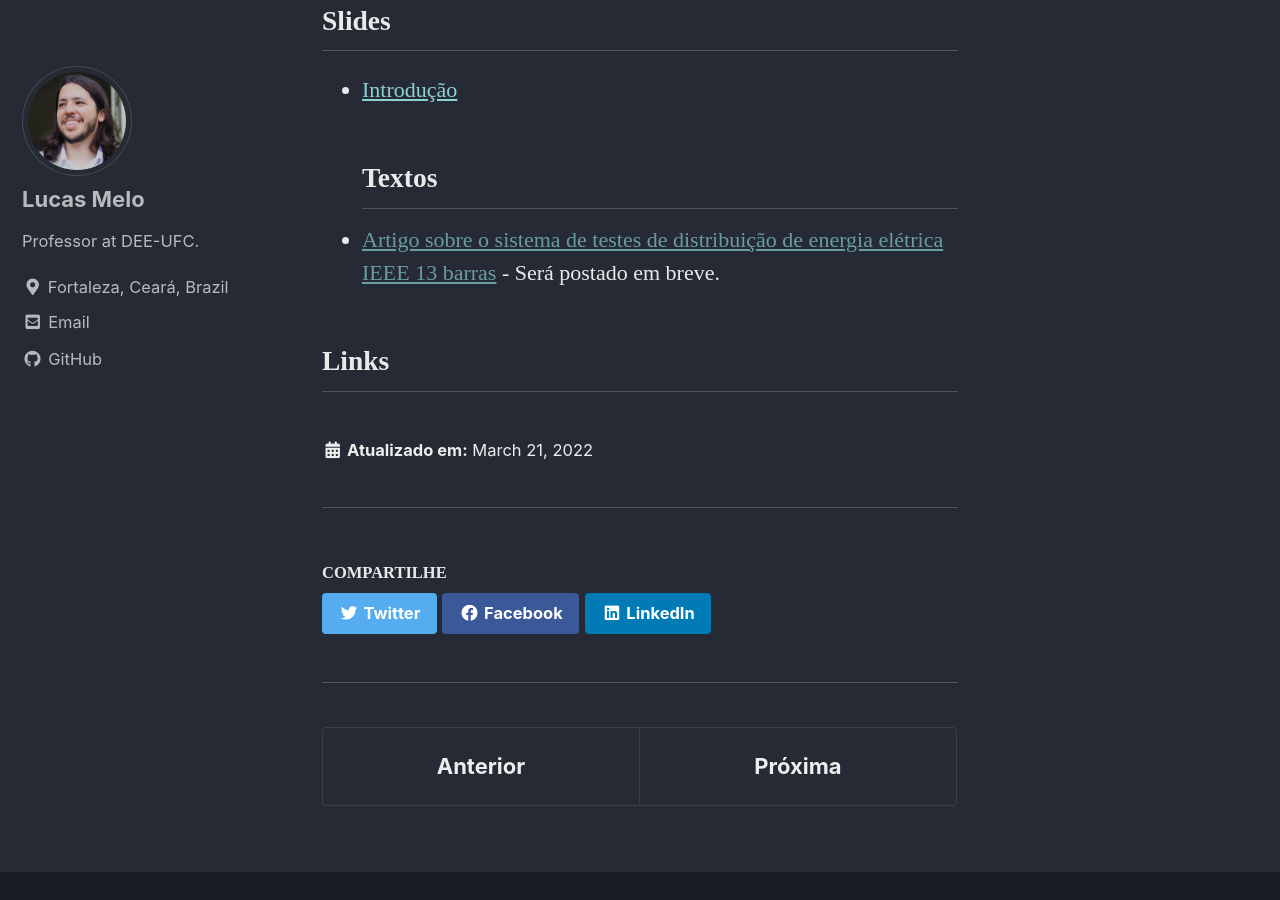
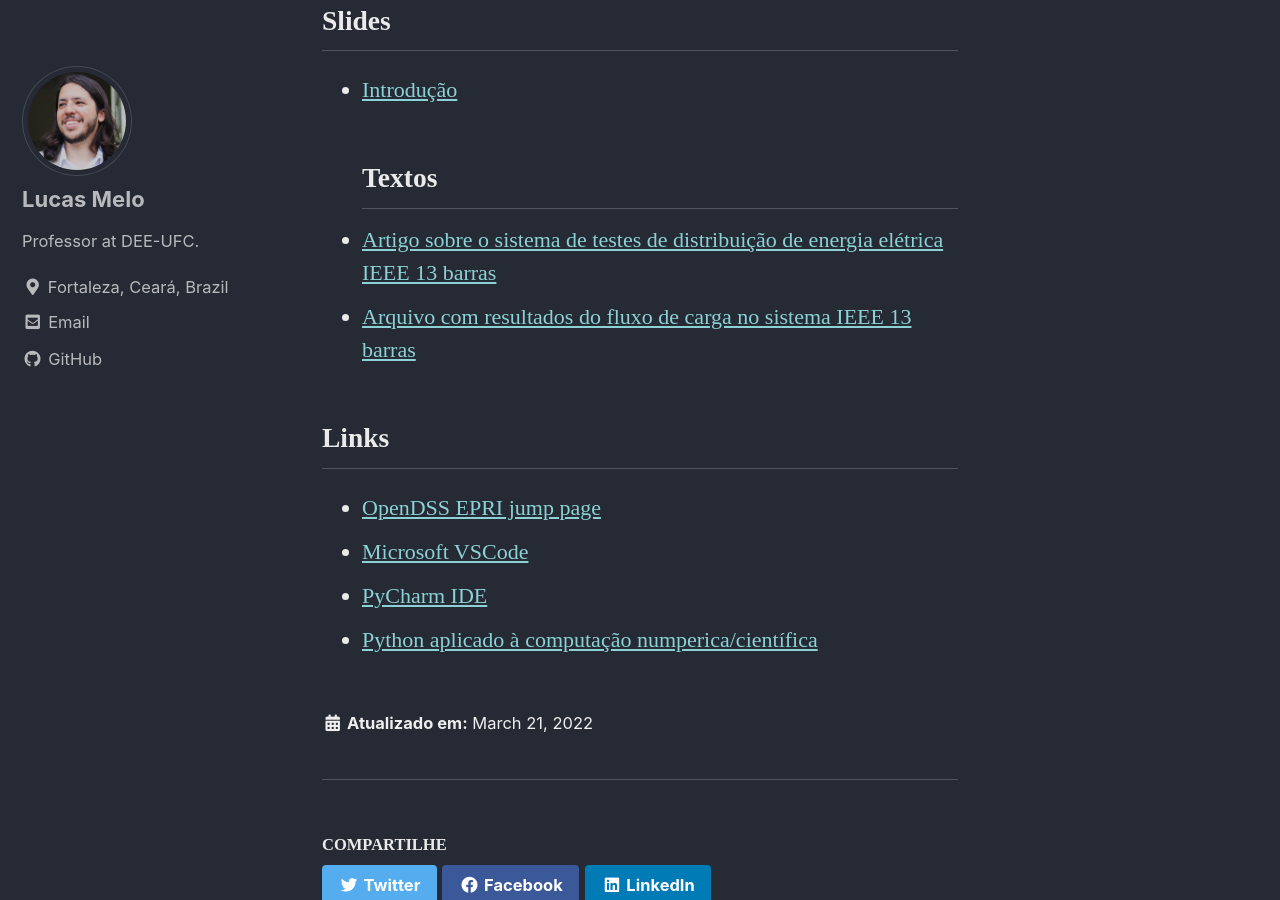
Before and after one commit to lucassm/lucassm.github.io, a Jekyll site: the page built from _teaching/DEE-2022-1/Introducao/index.md, in a window 1280 px wide and 900 px high, scrolled down 258 px. Built offline with Jekyll 4.4.1, drawn with Linux system fonts in a browser that asks for light colours; cached includes are drawn as plain includes; some web fonts are replaced.

Commit message:
DEE-2022-1 Unidade 01

```diff
--- a/_teaching/DEE-2022-1/Introducao/index.md
+++ b/_teaching/DEE-2022-1/Introducao/index.md
@@ -11,6 +11,11 @@ location: Fortaleza, Brazil
 ## Slides
 - [Introdução](https://drive.google.com/file/d/1Qcd3xq9Q6gMuGIN_3Oscg-tsCavrbtUX/view?usp=sharing)
 ## Textos
-- [Artigo sobre o sistema de testes de distribuição de energia elétrica IEEE 13 barras]()  - Será postado em breve.
+- [Artigo sobre o sistema de testes de distribuição de energia elétrica IEEE 13 barras](https://drive.google.com/file/d/1AgS1nY1l1YzBGzNWQszVoCgDHYZbHoIP/view?usp=sharing)
+- [Arquivo com resultados do fluxo de carga no sistema IEEE 13 barras](https://drive.google.com/file/d/1WbLxU_C2OS9jQzXrnH_aC3wulaU_0JE1/view?usp=sharing)
 
 ## Links
+- [OpenDSS EPRI jump page](https://www.epri.com/pages/sa/opendss)
+- [Microsoft VSCode](https://code.visualstudio.com/)
+- [PyCharm IDE](https://www.jetbrains.com/pycharm/)
+- [Python aplicado à computação numperica/científica](https://scipy-lectures.org/index.html)
```
